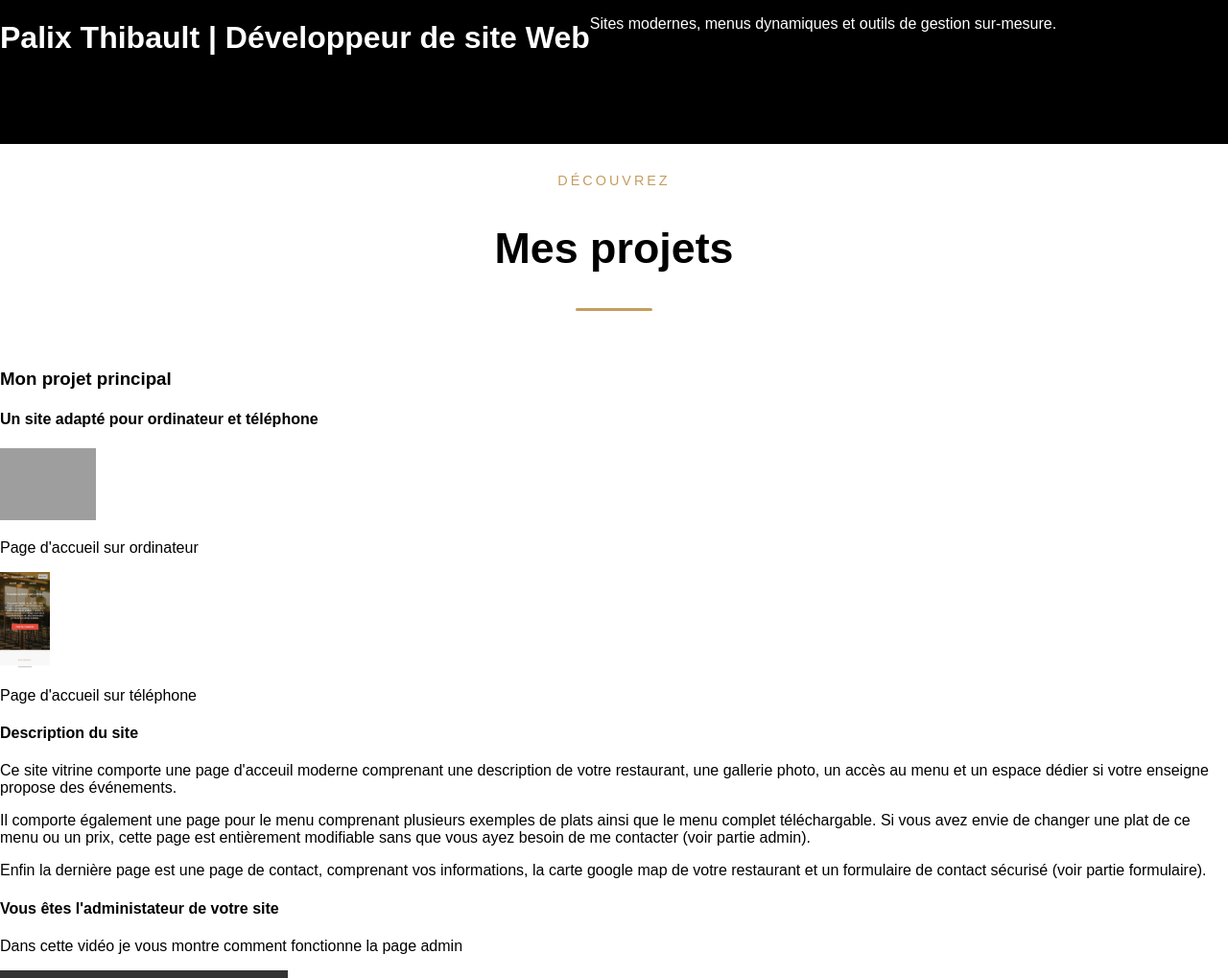
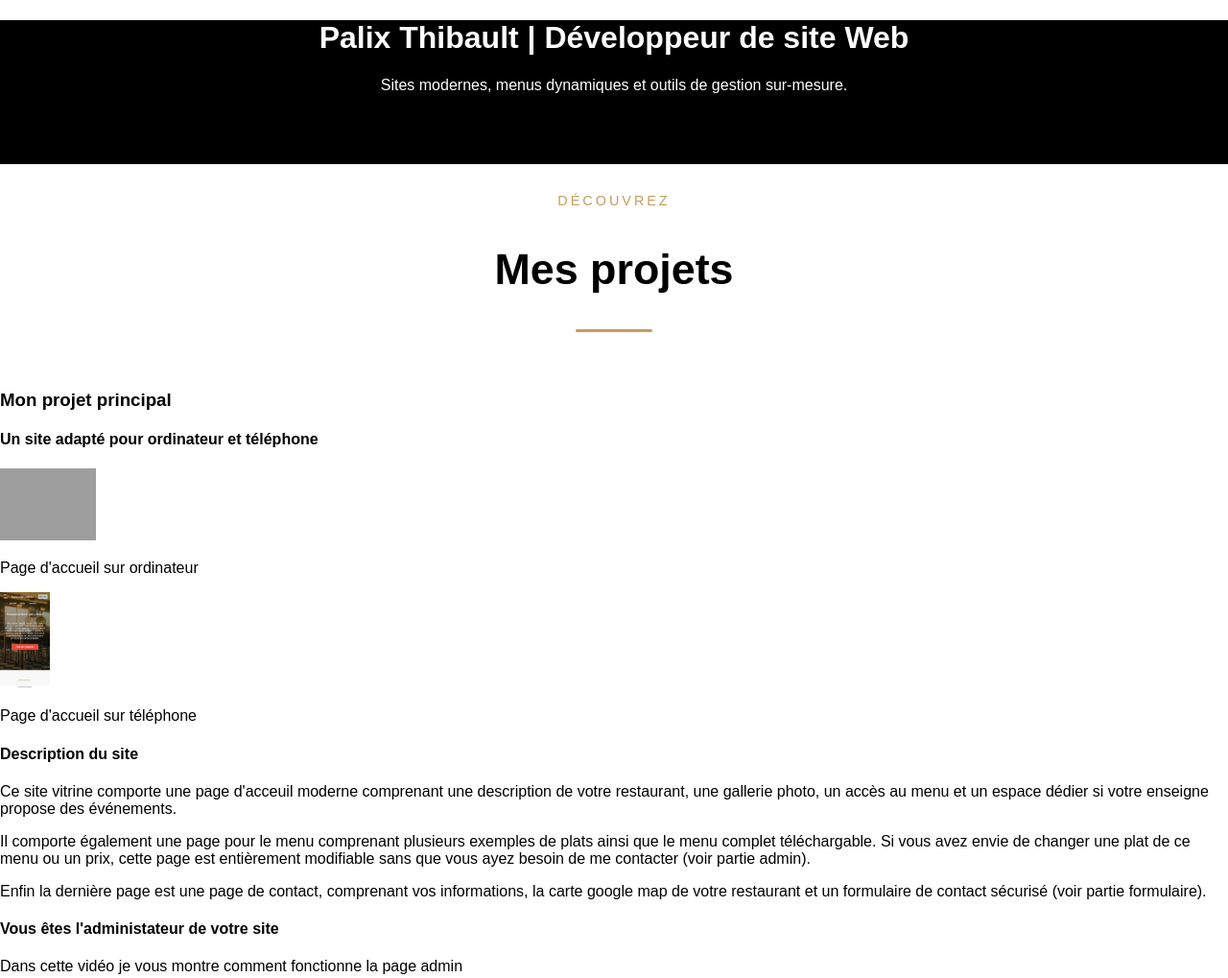
Before and after one commit to Asylhum74/Portfolio, a plain HTML site: page index.html in a window 1280 px wide. Shown: the top 1019 px of the page at 96% size. Drawn offline with Linux system fonts and the light colour scheme; grey boxes are pictures that could not be loaded.

Commit message:
Update style.css

```diff
--- a/style.css
+++ b/style.css
@@ -5,8 +5,7 @@ body, html {margin: 0; font-family: Arial, sans-serif; }
 .header {
   background: black;
   color: white;
-  display: flex;
-  align-item: center;
+  text-align: center;
   margin-bottom: 30px;
   height: 150px;
 }
```
